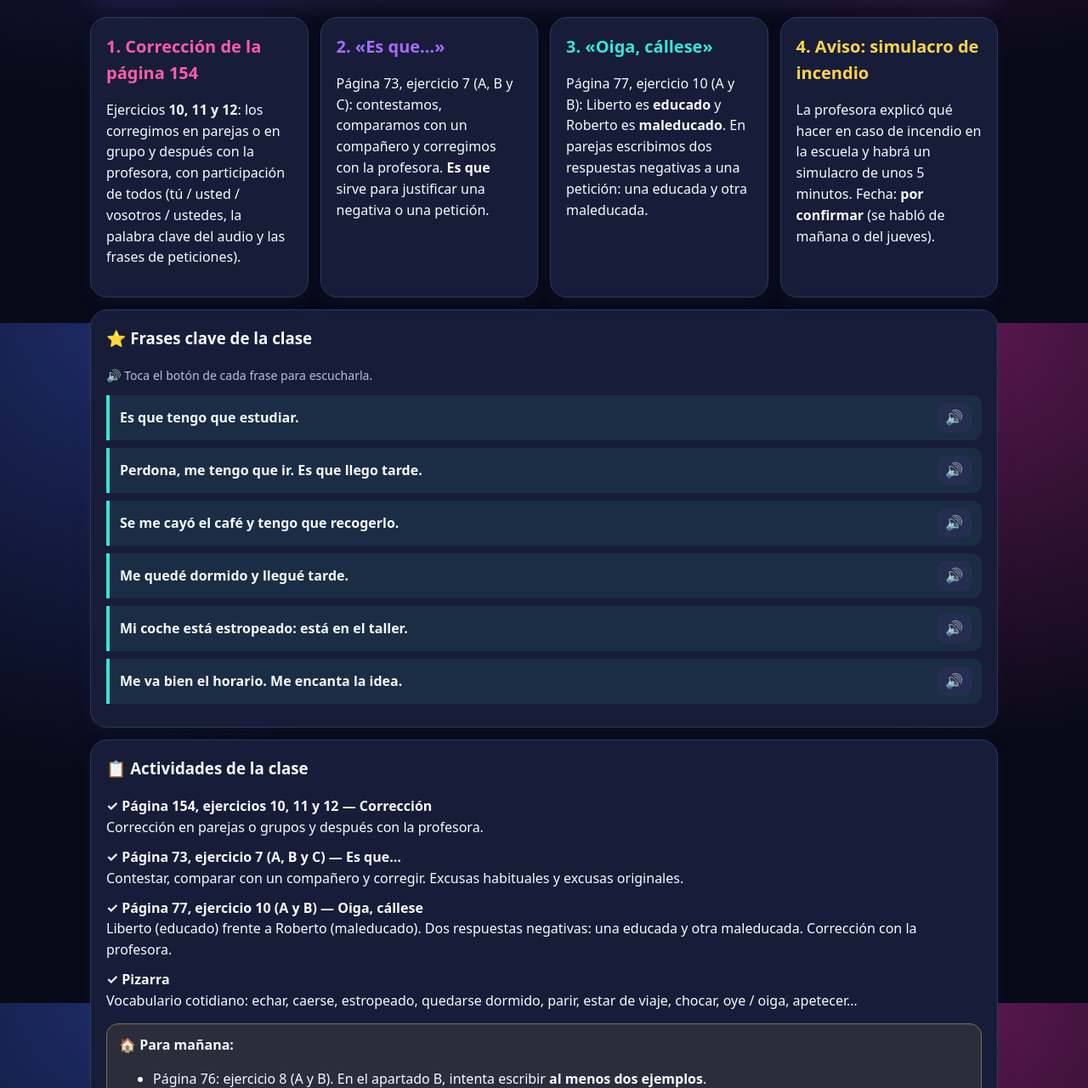
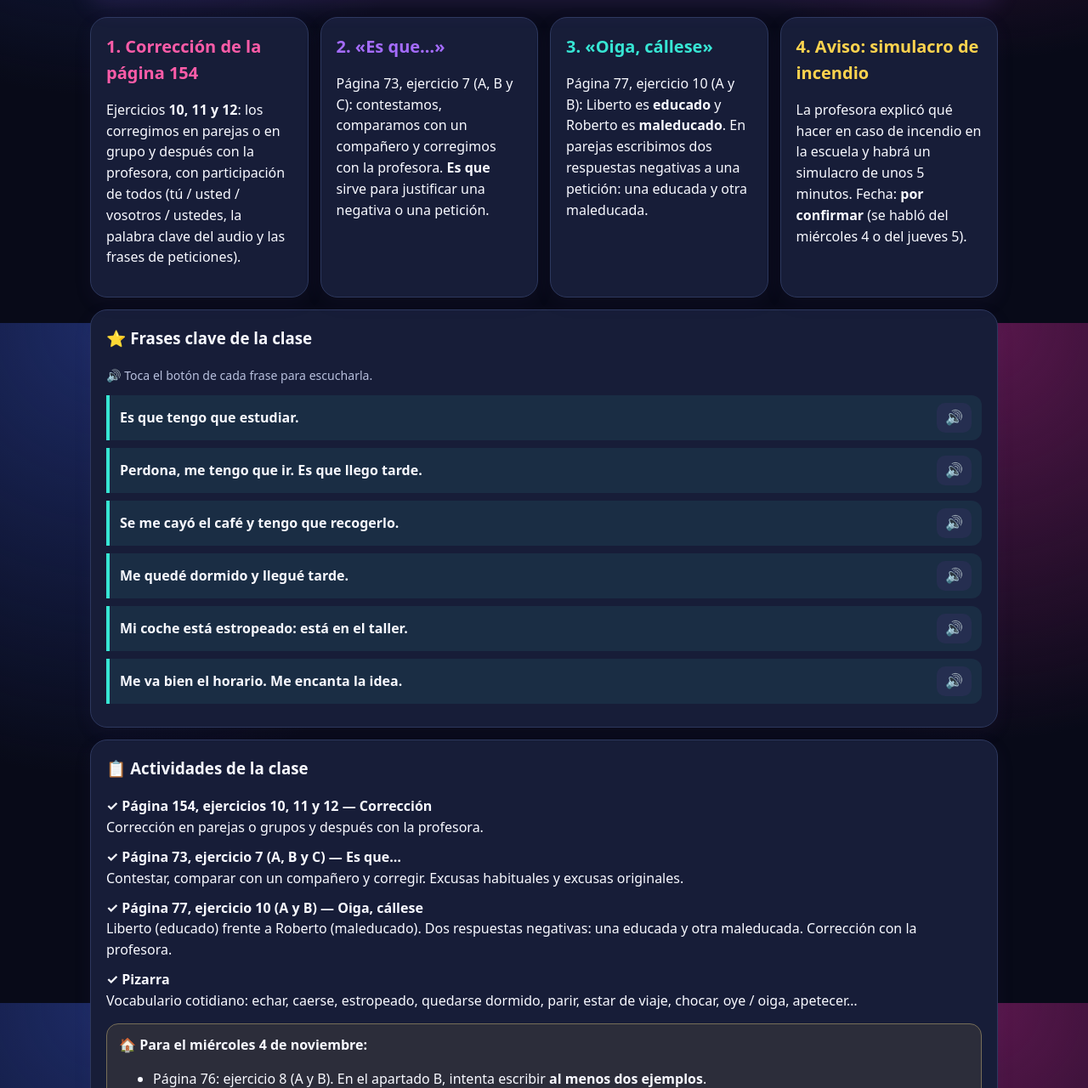
Before and after one commit to FRAFAELNQ/curso-espanhol-a2, a plain HTML site: page Aula_Espanol_A2_03-11-2026.html in a window 1280 px wide. Shown: the part 420-1700 px from the top of the page at 85% size. Drawn offline with Linux system fonts and the light colour scheme.

Commit message:
Add files via upload

```diff
--- a/Aula_Espanol_A2_03-11-2026.html
+++ b/Aula_Espanol_A2_03-11-2026.html
@@ -444,7 +444,7 @@ header .subtitle{color:var(--header-text);opacity:.88}
 <div class="card"><div class="color-title pink">1. Corrección de la página 154</div><p>Ejercicios <b>10, 11 y 12</b>: los corregimos en parejas o en grupo y después con la profesora, con participación de todos (tú / usted / vosotros / ustedes, la palabra clave del audio y las frases de peticiones).</p></div>
 <div class="card"><div class="color-title purple">2. «Es que…»</div><p>Página 73, ejercicio 7 (A, B y C): contestamos, comparamos con un compañero y corregimos con la profesora. <b>Es que</b> sirve para justificar una negativa o una petición.</p></div>
 <div class="card"><div class="color-title turq">3. «Oiga, cállese»</div><p>Página 77, ejercicio 10 (A y B): Liberto es <b>educado</b> y Roberto es <b>maleducado</b>. En parejas escribimos dos respuestas negativas a una petición: una educada y otra maleducada.</p></div>
-<div class="card"><div class="color-title yellow">4. Aviso: simulacro de incendio</div><p>La profesora explicó qué hacer en caso de incendio en la escuela y habrá un simulacro de unos 5 minutos. Fecha: <b>por confirmar</b> (se habló de mañana o del jueves).</p></div>
+<div class="card"><div class="color-title yellow">4. Aviso: simulacro de incendio</div><p>La profesora explicó qué hacer en caso de incendio en la escuela y habrá un simulacro de unos 5 minutos. Fecha: <b>por confirmar</b> (se habló del miércoles 4 o del jueves 5).</p></div>
 </div>
 <div class="card" style="margin-top:14px"><h3>⭐ Frases clave de la clase</h3>
 <div class="sound-bar"><span class="small">🔊 Toca el botón de cada frase para escucharla.</span></div>
@@ -457,7 +457,7 @@ header .subtitle{color:var(--header-text);opacity:.88}
 <p><b>✓ Página 77, ejercicio 10 (A y B) — Oiga, cállese</b><br/>Liberto (educado) frente a Roberto (maleducado). Dos respuestas negativas: una educada y otra maleducada. Corrección con la profesora.</p>
 <p><b>✓ Pizarra</b><br/>Vocabulario cotidiano: echar, caerse, estropeado, quedarse dormido, parir, estar de viaje, chocar, oye / oiga, apetecer…</p>
 </div>
-<div class="pending"><b>🏠 Para mañana:</b><ul><li>Página 76: ejercicio 8 (A y B). En el apartado B, intenta escribir <b>al menos dos ejemplos</b>.</li></ul></div>
+<div class="pending"><b>🏠 Para el miércoles 4 de noviembre:</b><ul><li>Página 76: ejercicio 8 (A y B). En el apartado B, intenta escribir <b>al menos dos ejemplos</b>.</li></ul></div>
 <p class="small" style="margin-top:10px">Aviso: simulacro de incendio con explicación previa (fecha por confirmar).</p></div>
 <div class="note" style="margin-top:14px">⚠️ La transcripción automática tiene ruido. Los datos dudosos están marcados «por confirmar». No se publican las respuestas del libro.</div></section>
 
@@ -487,7 +487,7 @@ header .subtitle{color:var(--header-text);opacity:.88}
 <div class="card" style="margin-top:14px"><h3>4 · Tú, vosotros, usted, ustedes</h3><div id="q-tu"></div></div></section>
 
 <section aria-labelledby="tab-practica" id="practica" role="tabpanel" tabindex="0"><h2>🎯 Práctica y tarea</h2>
-<div class="card"><h3>🏠 Tarea</h3><div class="homework"><p><b>📖 Libro (para mañana)</b></p><ul><li>Página <b>76</b>: ejercicio <b>8</b> (apartados A y B). En B, al menos <b>dos ejemplos</b>.</li></ul></div></div>
+<div class="card"><h3>🏠 Tarea</h3><div class="homework"><p><b>📖 Libro (para el miércoles 4 de noviembre)</b></p><ul><li>Página <b>76</b>: ejercicio <b>8</b> (apartados A y B). En B, al menos <b>dos ejemplos</b>.</li></ul></div></div>
 <div class="card" style="margin-top:14px"><h3>💬 Practica en pareja</h3><ul class="clean"><li>Pide un favor. Tu compañero dice que no de forma educada y después de forma maleducada.</li><li>Inventa una excusa original con «es que».</li><li>Cuenta qué te pasó con un objeto estropeado.</li></ul></div>
 <div class="card" style="margin-top:14px"><h3>🎯 Checklist</h3>
 <label><input onchange="tick(this)" type="checkbox"/> Sé justificar con «es que»</label><br/>
```
